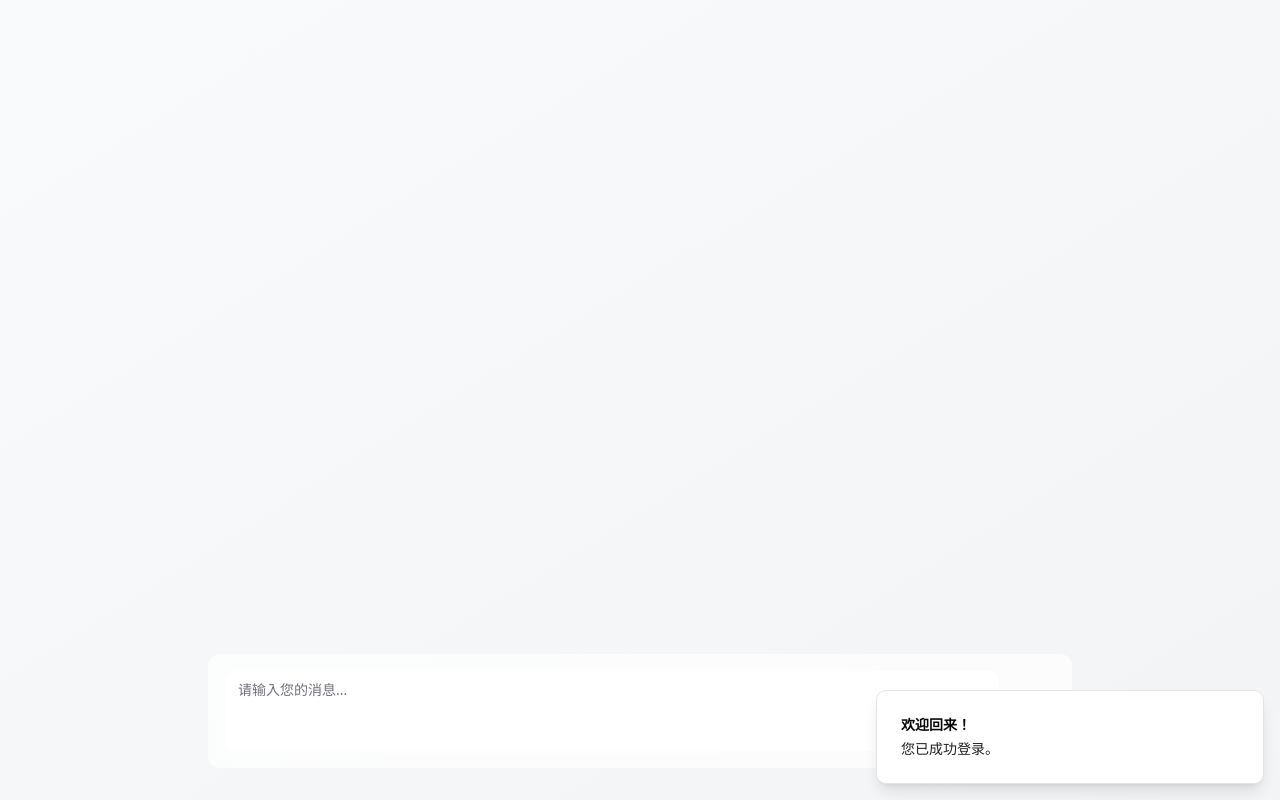
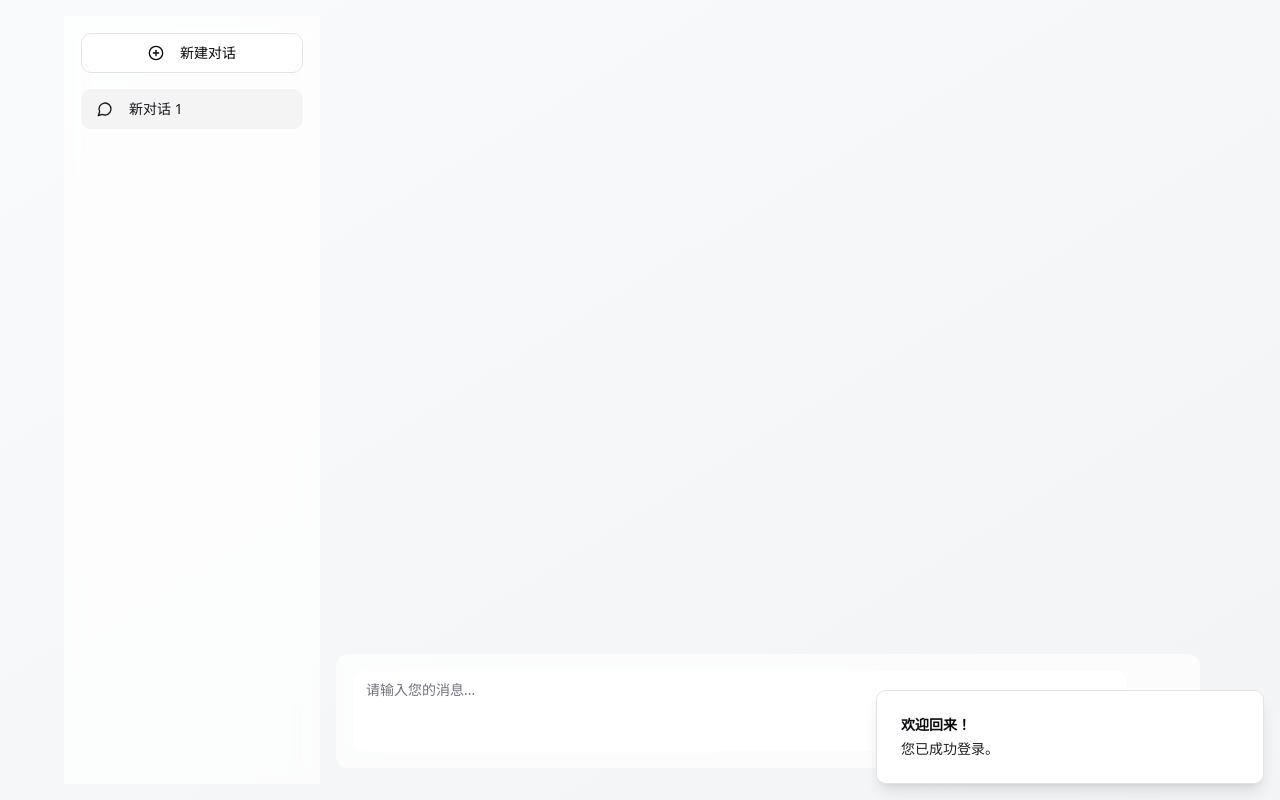
Before and after one commit to zhangqianglamp/dialogue-hubster, a React (Vite) app: page / in a window 1280 px wide. Both pictures are taken after typing "name@example.com", "Sample123" into the empty fields and a click on the button "登录". Built offline with nearby package versions, Linux system fonts and the light colour scheme.

Commit message:
Add chat history and new conversation features
The chat interface currently lacks features for viewing chat history and creating new conversations.  This commit aims to address this by adding the necessary functionality.

```diff
--- a/src/components/chat/ChatInterface.tsx
+++ b/src/components/chat/ChatInterface.tsx
@@ -3,6 +3,8 @@ import { useState } from "react";
 import { ChatMessage } from "./ChatMessage";
 import { ChatInput } from "./ChatInput";
 import { useToast } from "@/hooks/use-toast";
+import { Button } from "@/components/ui/button";
+import { PlusCircle, MessageCircle } from "lucide-react";
 
 interface Message {
   id: string;
@@ -10,62 +12,146 @@ interface Message {
   isAI: boolean;
 }
 
+interface Chat {
+  id: string;
+  title: string;
+  messages: Message[];
+  createdAt: Date;
+}
+
 export const ChatInterface = () => {
-  const [messages, setMessages] = useState<Message[]>([]);
+  const [chats, setChats] = useState<Chat[]>([]);
+  const [currentChatId, setCurrentChatId] = useState<string | null>(null);
   const [isStreaming, setIsStreaming] = useState(false);
   const { toast } = useToast();
 
+  // 创建新对话
+  const createNewChat = () => {
+    const newChat: Chat = {
+      id: Date.now().toString(),
+      title: `新对话 ${chats.length + 1}`,
+      messages: [],
+      createdAt: new Date(),
+    };
+    setChats(prev => [...prev, newChat]);
+    setCurrentChatId(newChat.id);
+  };
+
+  // 获取当前对话
+  const currentChat = chats.find(chat => chat.id === currentChatId);
+
   const handleSendMessage = async (content: string) => {
-    // Add user message
+    if (!currentChatId) return;
+
     const userMessage: Message = {
       id: Date.now().toString(),
       content,
       isAI: false,
     };
-    setMessages((prev) => [...prev, userMessage]);
 
-    // Simulate AI response streaming
+    // 更新当前对话的消息
+    setChats(prev => prev.map(chat => {
+      if (chat.id === currentChatId) {
+        return {
+          ...chat,
+          messages: [...chat.messages, userMessage],
+        };
+      }
+      return chat;
+    }));
+
+    // 模拟 AI 响应
     setIsStreaming(true);
     const aiMessage: Message = {
       id: (Date.now() + 1).toString(),
       content: "",
       isAI: true,
     };
-    setMessages((prev) => [...prev, aiMessage]);
 
-    // Simulate streaming response
+    setChats(prev => prev.map(chat => {
+      if (chat.id === currentChatId) {
+        return {
+          ...chat,
+          messages: [...chat.messages, aiMessage],
+        };
+      }
+      return chat;
+    }));
+
+    // 模拟流式响应
     const response = "这是一个模拟的 AI 回复。在实际实现中，这里将会是来自 AI 模型 API 的流式响应。";
     let currentResponse = "";
 
     for (const char of response) {
       await new Promise((resolve) => setTimeout(resolve, 50));
       currentResponse += char;
-      setMessages((prev) =>
-        prev.map((msg) =>
+      setChats(prev => prev.map(chat => {
+        if (chat.id === currentChatId) {
+          return {
+            ...chat,
+            messages: chat.messages.map(msg =>
               msg.id === aiMessage.id
                 ? { ...msg, content: currentResponse }
                 : msg
-        )
-      );
+            ),
+          };
+        }
+        return chat;
+      }));
     }
 
     setIsStreaming(false);
   };
 
+  // 如果没有对话，自动创建一个新对话
+  if (chats.length === 0) {
+    createNewChat();
+  }
+
   return (
-    <div className="flex flex-col h-[calc(100vh-2rem)] max-w-4xl mx-auto">
+    <div className="flex h-[calc(100vh-2rem)] max-w-6xl mx-auto">
+      {/* 左侧边栏 */}
+      <div className="w-64 bg-gray-50 p-4 border-r glass">
+        <Button
+          onClick={createNewChat}
+          className="w-full mb-4"
+          variant="outline"
+        >
+          <PlusCircle className="mr-2 h-4 w-4" />
+          新建对话
+        </Button>
+
+        <div className="space-y-2">
+          {chats.map(chat => (
+            <Button
+              key={chat.id}
+              onClick={() => setCurrentChatId(chat.id)}
+              variant={currentChatId === chat.id ? "secondary" : "ghost"}
+              className="w-full justify-start"
+            >
+              <MessageCircle className="mr-2 h-4 w-4" />
+              <span className="truncate">{chat.title}</span>
+            </Button>
+          ))}
+        </div>
+      </div>
+
+      {/* 右侧聊天区域 */}
+      <div className="flex-1 flex flex-col">
         <div className="flex-1 overflow-y-auto p-4 space-y-4">
-        {messages.map((message) => (
+          {currentChat?.messages.map((message) => (
             <ChatMessage
               key={message.id}
               content={message.content}
               isAI={message.isAI}
-            isStreaming={isStreaming && message.isAI && messages[messages.length - 1].id === message.id}
+              isStreaming={isStreaming && message.isAI &&
+                currentChat.messages[currentChat.messages.length - 1].id === message.id}
             />
           ))}
         </div>
         <div className="p-4">
-        <ChatInput onSend={handleSendMessage} disabled={isStreaming} />
+          <ChatInput onSend={handleSendMessage} disabled={isStreaming || !currentChatId} />
+        </div>
       </div>
     </div>
   );
```
Lines whose indentation alone changed are shown as unchanged.
